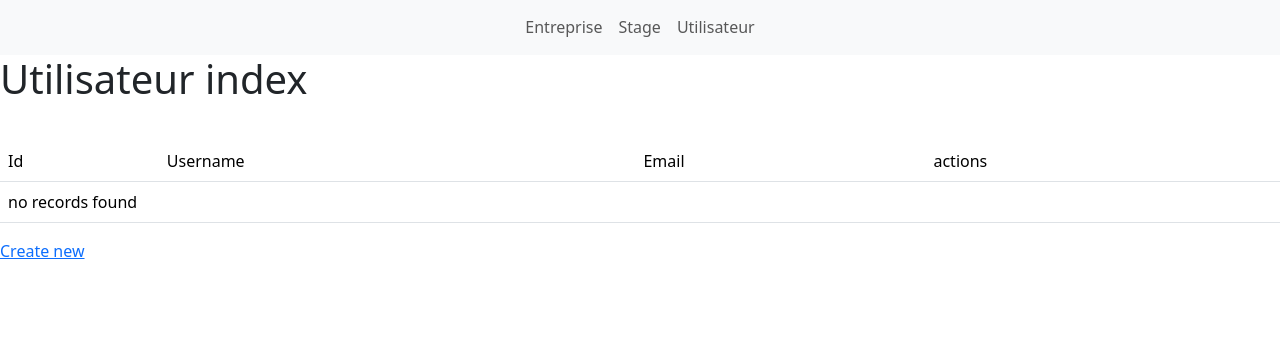
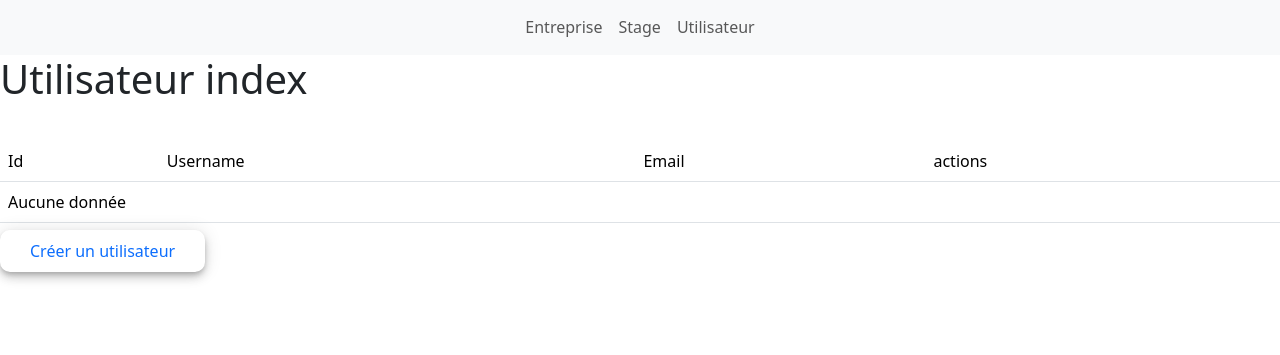
Before and after one commit to ProjetBDH/GestionStage, a Symfony app: template templates/utilisateur/index.html.twig in a window 1280 px wide. Shown: the part 201-556 px from the top of the page. Run offline with Twig, Linux system fonts and the light colour scheme; the template is opened without the code that fills it, so the values that code supplies are empty; some libraries are stand-ins or nearby versions.

Commit message:
Update Style Utilisateur

```diff
--- a/templates/entreprise/new.html.twig
+++ b/templates/entreprise/new.html.twig
@@ -6,6 +6,6 @@
     <h1>Nouvelle Entreprise</h1>
 
     {{ include('entreprise/_form.html.twig') }}
-
+    <br>
     <a href="{{ path('app_entreprise_index') }}" class="boutton">Retour à la liste</a>
 {% endblock %}
--- a/templates/stage/new.html.twig
+++ b/templates/stage/new.html.twig
@@ -6,6 +6,6 @@
     <h1>Nouveau Stage</h1>
 
     {{ include('stage/_form.html.twig') }}
-
+    <br>
     <a href="{{ path('app_entreprise_index') }}" class="boutton">Retour à la liste</a>
 {% endblock %}
--- a/templates/utilisateur/_delete_form.html.twig
+++ b/templates/utilisateur/_delete_form.html.twig
@@ -1,5 +1,5 @@
 <form method="post" action="{{ path('app_utilisateur_delete', {'id': utilisateur.id}) }}"
       onsubmit="return confirm('Are you sure you want to delete this item?');">
     <input type="hidden" name="_token" value="{{ csrf_token('delete' ~ utilisateur.id) }}">
-    <button class="btn">Delete</button>
+    <button class="boutton">Supprimer</button>
 </form>
--- a/templates/utilisateur/_form.html.twig
+++ b/templates/utilisateur/_form.html.twig
@@ -1,4 +1,4 @@
 {{ form_start(form) }}
     {{ form_widget(form) }}
-<button class="btn">{{ button_label|default('Save') }}</button>
+<button class="boutton">{{ button_label|default('Save') }}</button>
 {{ form_end(form) }}
--- a/templates/utilisateur/index.html.twig
+++ b/templates/utilisateur/index.html.twig
@@ -22,16 +22,17 @@
                 <td>{{ utilisateur.email }}</td>
                 <td>
                     {{ include('utilisateur/_delete_form.html.twig') }}
-                    <a href="{{ path('app_utilisateur_edit', {'id': utilisateur.id}) }}">edit</a>
+                    <br>
+                    <a href="{{ path('app_utilisateur_edit', {'id': utilisateur.id}) }}" class="boutton">Editer</a>
                 </td>
             </tr>
         {% else %}
             <tr>
-                <td colspan="5">no records found</td>
+                <td colspan="5">Aucune donnée</td>
             </tr>
         {% endfor %}
         </tbody>
     </table>
 
-    <a href="{{ path('app_utilisateur_new') }}">Create new</a>
+    <a href="{{ path('app_utilisateur_new') }}" class="boutton">Créer un utilisateur</a>
 {% endblock %}
--- a/templates/utilisateur/new.html.twig
+++ b/templates/utilisateur/new.html.twig
@@ -3,9 +3,9 @@
 {% block title %}New Utilisateur{% endblock %}
 
 {% block body %}
-    <h1>Create new Utilisateur</h1>
+    <h1>Créer Utilisateur</h1>
 
     {{ include('utilisateur/_form.html.twig') }}
-
-    <a href="{{ path('app_utilisateur_index') }}">back to list</a>
+    <br>
+    <a href="{{ path('app_utilisateur_index') }}" class="boutton">Retour à la liste</a>
 {% endblock %}
--- a/templates/utilisateur/show.html.twig
+++ b/templates/utilisateur/show.html.twig
@@ -26,9 +26,9 @@
         </tbody>
     </table>
 
-    <a href="{{ path('app_utilisateur_index') }}">back to list</a>
+    <a href="{{ path('app_utilisateur_index') }}" class="boutton">Retour à la liste</a>
 
-    <a href="{{ path('app_utilisateur_edit', {'id': utilisateur.id}) }}">edit</a>
+    <a href="{{ path('app_utilisateur_edit', {'id': utilisateur.id}) }}" class="boutton">Editer</a>
 
     {{ include('utilisateur/_delete_form.html.twig') }}
 {% endblock %}
```
Also changed, not shown: templates/stage/edit.html.twig (+4 -3 lines), templates/utilisateur/edit.html.twig (+4 -3 lines).
